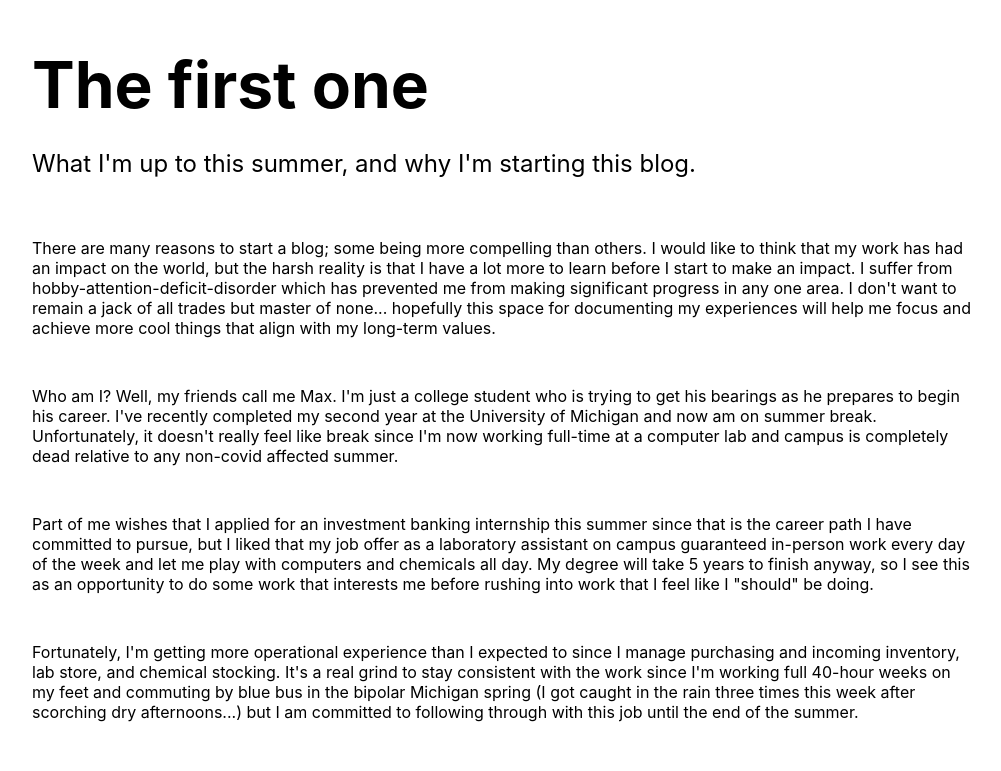
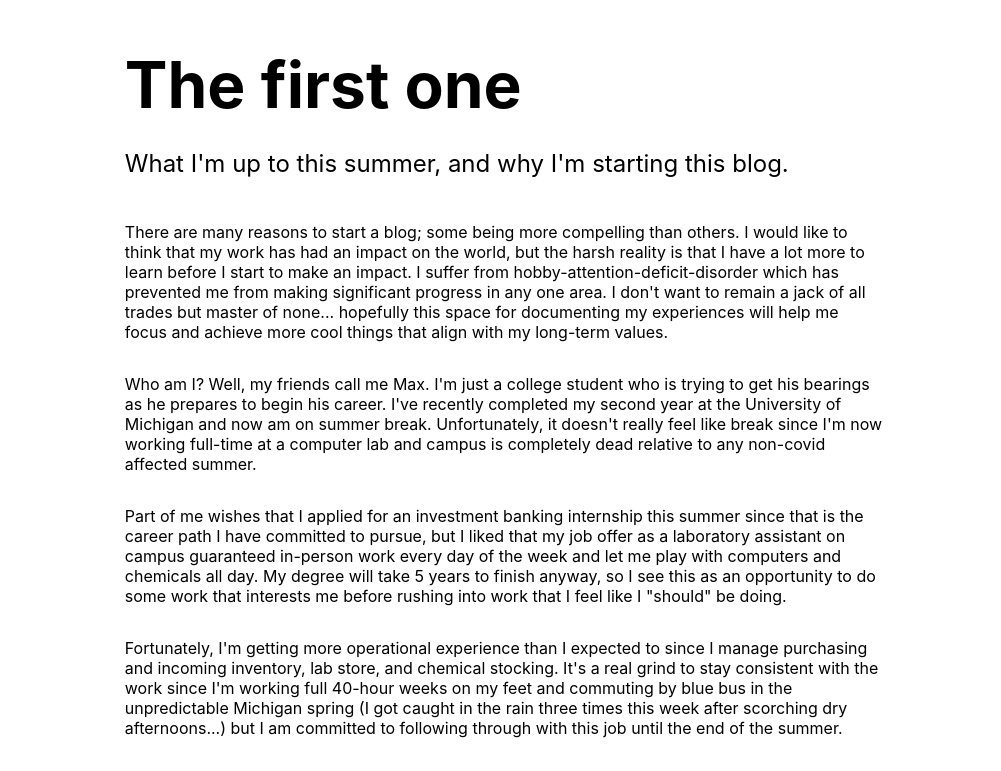
Before and after one commit to maxwalts/mwalts.com, a Next.js app: page /posts/1 in a window 1280 px wide. Shown: the top 771 px of the page, without its empty margins (136-1137 px from the left). Built offline with nearby package versions, Linux system fonts and the light colour scheme.

Commit message:
new post

```diff
--- a/pages/index.js
+++ b/pages/index.js
@@ -13,12 +13,12 @@ export default function Home() {
         <link rel="icon" href="/favicon.ico" />
       </Head>
 
-      <main className={styles.main}>
+      <main className={styles.mainnounderline}>
         <h1 className={styles.title}>
           Welcome to {" "}
-          <div className={styles.tooltip}> my
+          <a className={styles.tooltip}> my
             <span className={styles.tooltiptext}>Max Walts mwalts@umich.edu</span>
-          </div>
+          </a>
           {" "} website.
         </h1>
 
--- a/pages/posts/1.js
+++ b/pages/posts/1.js
@@ -13,34 +13,34 @@ export default function Post1() {
                     What I'm up to this summer, and why I'm starting this blog.
                 </p>
 
-                <p className={styles.body}>
+                <p>
                     There are many reasons to start a blog; some being more compelling than others. I would like to think that my work
                     has had an impact on the world, but the harsh reality is that I have a lot more to learn before I start to make an
                     impact. I suffer from hobby-attention-deficit-disorder which has prevented me from making significant progress in any
                     one area. I don't want to remain a jack of all trades but master of none... hopefully this space for documenting my
                     experiences will help me focus and achieve more cool things that align with my long-term values.
                 </p>
-                <p className={styles.body}>
+                <p>
                     Who am I? Well, my friends call me Max. I'm just a college student who is trying to get his bearings as he prepares to begin his
                     career. I've recently completed my second year at the University of Michigan and now am on summer break.
                     Unfortunately, it doesn't really feel like break since I'm now working full-time at a computer lab and
                     campus is completely dead relative to any non-covid affected summer.
                 </p>
-                <p className={styles.body}>
+                <p>
                     Part of me wishes that I applied for an investment banking internship this summer since that is the career
                     path I have committed to pursue, but I liked that my
                     job offer as a laboratory assistant on campus guaranteed in-person work every day of the week and let
                     me play with computers and chemicals all day. My degree will take 5 years to finish anyway, so I see this as
                     an opportunity to do some work that interests me before rushing into work that I feel like I "should" be doing.
                 </p>
-                <p className={styles.body}>
+                <p>
                     Fortunately, I'm getting more operational experience than I
                     expected to since I manage purchasing and incoming inventory, lab store, and chemical stocking.
                     It's a real grind to stay consistent with the work since I'm working full 40-hour weeks on my feet and
-                    commuting by blue bus in the bipolar Michigan spring (I got caught in the rain three times this week after
+                    commuting by blue bus in the unpredictable Michigan spring (I got caught in the rain three times this week after
                     scorching dry afternoons...) but I am committed to following through with this job until the end of the summer.
                 </p>
-                <p className={styles.body}>
+                <p>
                     With no more daily assignments and exams, I've had the time to read more and challenge myself to more difficult runs.
                     You can hear about some of the books I'm reading over on the Pod page (mwalts.com/pod), but I expect to write about some of
                     the texts here as well, since I've already burned through a few dozen of the books I wanted to read this spring.
--- a/pages/resume.js
+++ b/pages/resume.js
@@ -1,6 +1,7 @@
 
 import styles from '../styles/Home.module.css'
 import Link from 'next/link'
+import { Document } from 'react-pdf'
 
 export default function Home() {
   return (
--- a/styles/Home.module.css
+++ b/styles/Home.module.css
@@ -1,8 +1,4 @@
-.body {
-  justify-content: left;
-  align-items: left;
-  padding-top: 1em;
-}
+
 
 .container {
   min-height: 100vh;
@@ -15,6 +11,20 @@
 
 
 .main {
+  padding: 5rem 0;
+  flex: 1;
+  display: flex;
+  flex-direction: column;
+  justify-content: center;
+  align-items: center;
+}
+.main a:hover,
+.main a:focus,
+.main a:active {
+  text-decoration: underline;
+}
+
+.mainnounderline {
   padding: 5rem 0;
   flex: 1;
   display: flex;
@@ -40,6 +50,11 @@
   display: flex;
   justify-content: center;
   align-items: center;
+}
+.footer a:hover,
+.footer a:focus,
+.footer a:active {
+  font-weight: bold;
 }
 
 .title a {
@@ -68,6 +83,11 @@
   position: relative;
   display: inline-block;
   color:#0070f3;
+}
+.tooltip a:hover,
+.tooltip a:focus,
+.tooltip a:active {
+  text-decoration: underline;
 }
 
 /* Tooltip text */
@@ -165,7 +185,9 @@
 }
 
 .post {
-  padding: 3em 10em 5em 10em;
+  padding-top: 3em;
+  padding-bottom: 5em;
+  max-width: 60%;
   flex: 1;
   display: flex;
   flex-direction: column;
```
Also changed, not shown: pages/blog.js (+5 -4 lines), pages/posts/2.js (+11 -8 lines).
